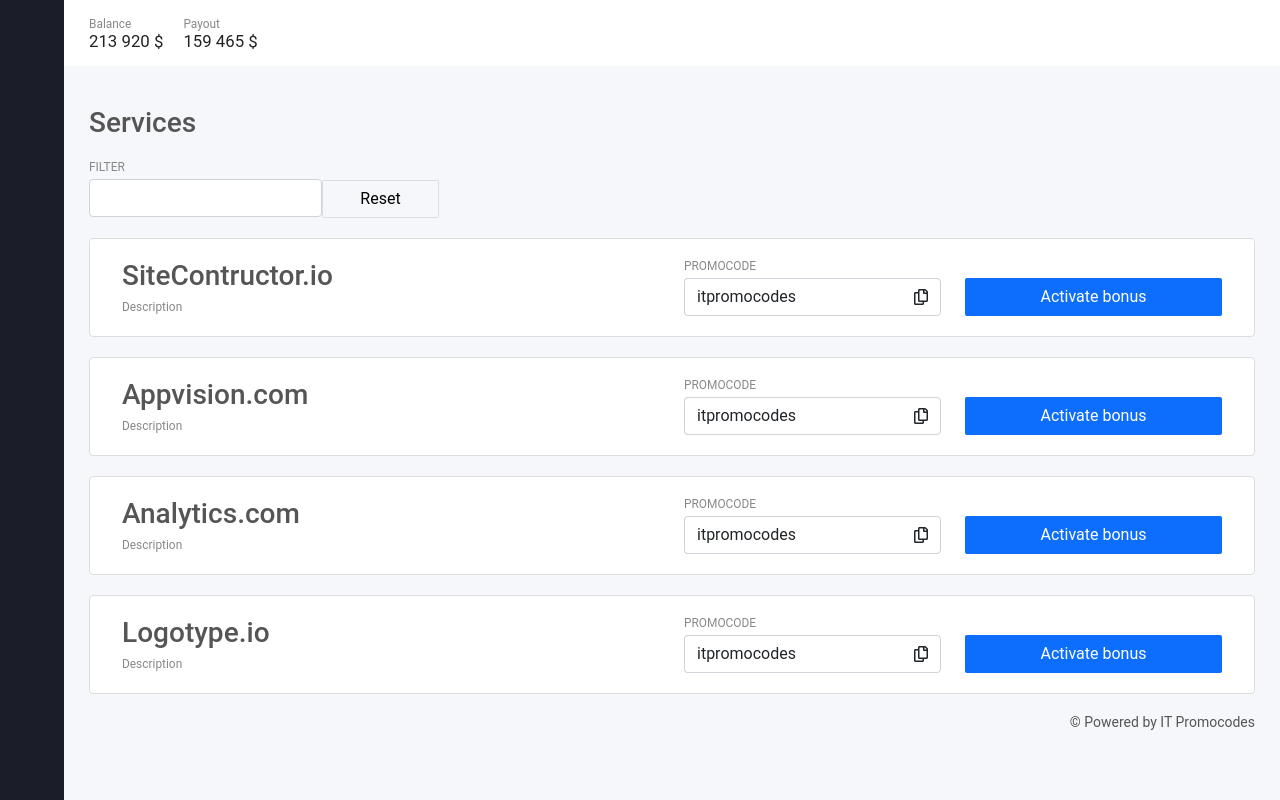
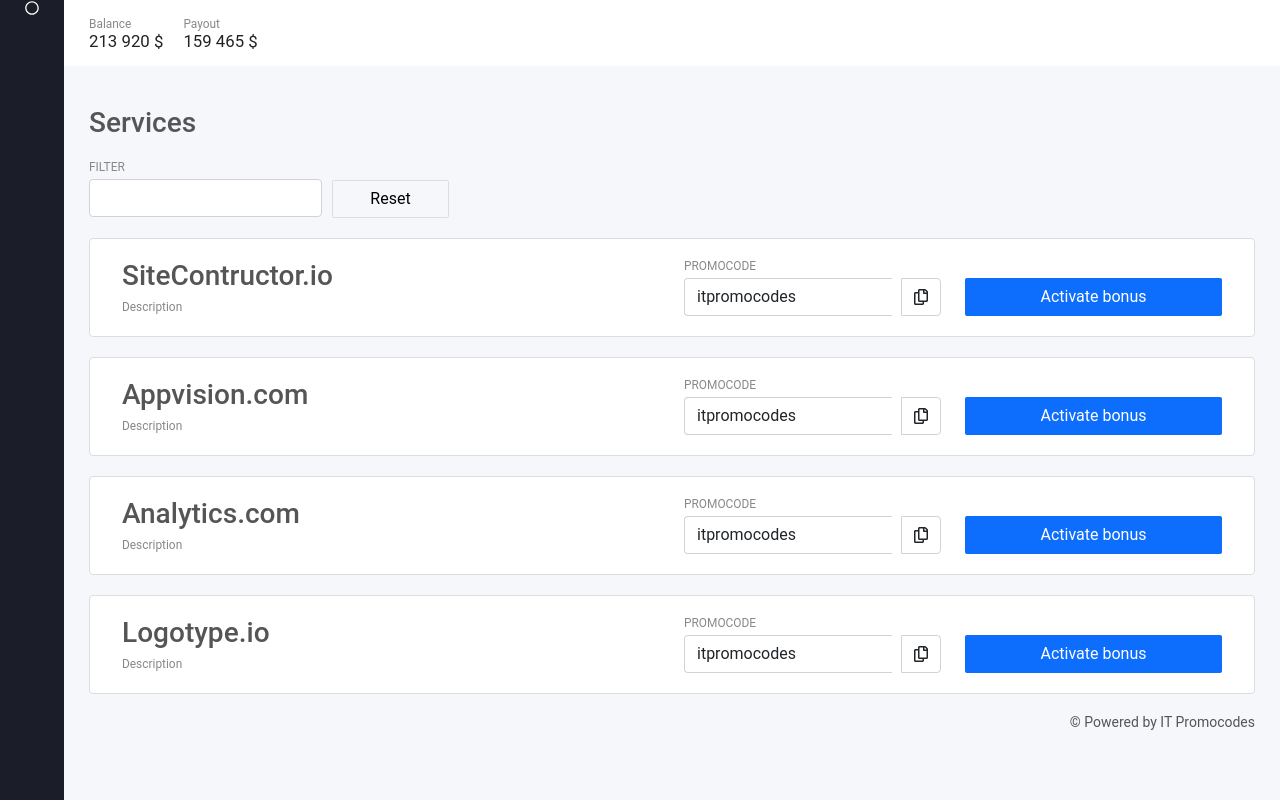
Before and after one commit to ushawadhwani/clip-board-test, a React (Create React App) app in the folder frontend-prototype/: page / in a window 1280 px wide. Built offline with nearby package versions, Linux system fonts and the light colour scheme.

Commit message:
left menu

```diff
--- a/frontend-prototype/src/assets/css/style.css
+++ b/frontend-prototype/src/assets/css/style.css
@@ -66,6 +66,7 @@
 input[type="submit"] {
   -webkit-appearance: none;
   outline: none;
+  margin-right: 10px;
 }
 input:focus,
 textarea:focus {
@@ -167,6 +168,7 @@
   width: 5%;
   background-color: #1b1d29;
   height: 100%;
+  text-align: center;
 }
 
 .main-content {
--- a/frontend-prototype/src/components/LeftMenu.js
+++ b/frontend-prototype/src/components/LeftMenu.js
@@ -1,3 +1,12 @@
+import { FontAwesomeIcon } from "@fortawesome/react-fontawesome";
+import { faCircle } from "@fortawesome/free-regular-svg-icons";
+
 export default function LeftMenu() {
-  return <div class="sidebar"></div>;
+  return (
+    <div class="sidebar">
+      {/* <FontAwesomeIcon icon={faTumblr} style={{ color: "#ffffff" }} /> */}
+
+      <FontAwesomeIcon icon={faCircle} style={{ color: "#ffffff" }} />
+    </div>
+  );
 }
```
